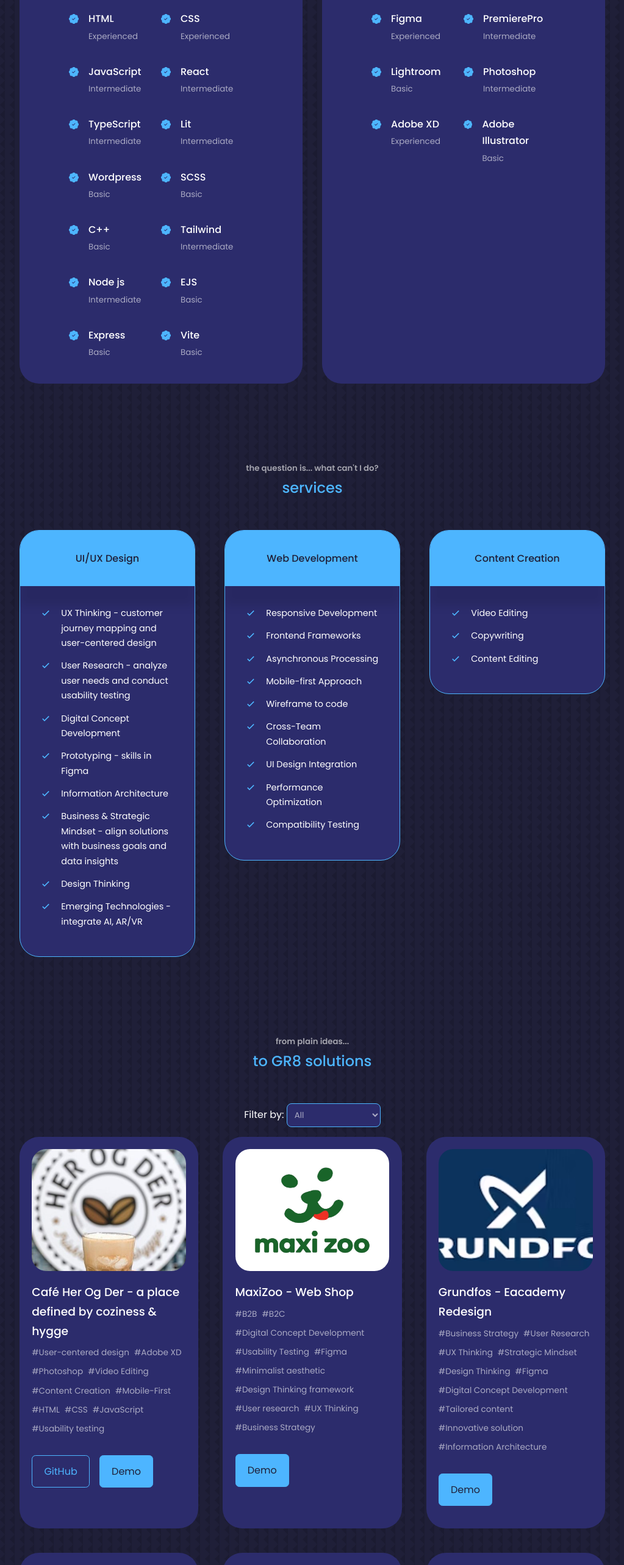
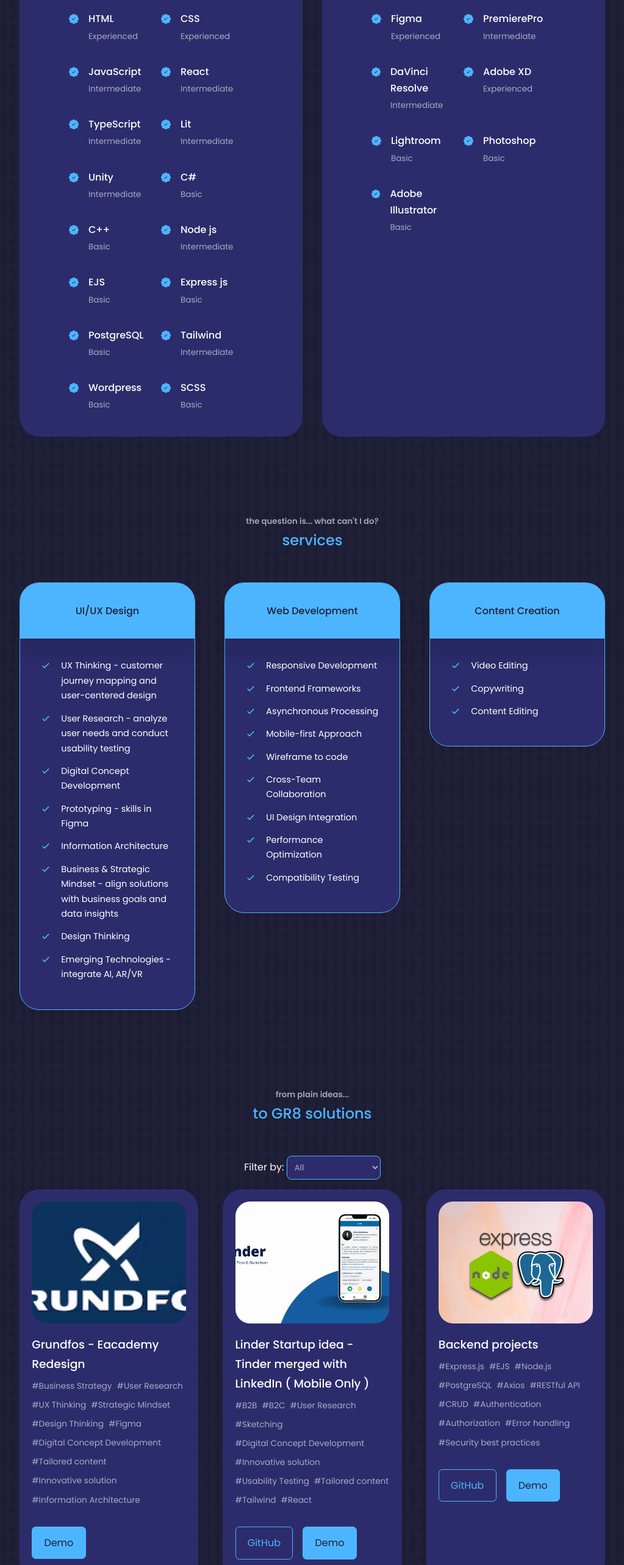
Before and after one commit to GiuliaIvan/portfolio-updatedVersion, a React (Create React App) app: page / in a window 1280 px wide. Shown: the part 1820-4386 px from the top of the page at 61% size, without its empty margins (128-1151 px from the left). Built offline with nearby package versions, Linux system fonts and the light colour scheme.

Commit message:
added Unity&backend projects

```diff
--- a/src/components/experience/experience.jsx
+++ b/src/components/experience/experience.jsx
@@ -57,14 +57,14 @@ const Experience = () => {
             <article className="experience__details">
               <BsPatchCheckFill className="experience__details-icon" />
               <div>
-                <h4>Wordpress</h4>
-                <small className="text-light">Basic</small>
+                <h4>Unity</h4>
+                <small className="text-light">Intermediate</small>
               </div>
             </article>
             <article className="experience__details">
               <BsPatchCheckFill className="experience__details-icon" />
               <div>
-                <h4>SCSS</h4>
+                <h4>C#</h4>
                 <small className="text-light">Basic</small>
               </div>
             </article>
@@ -73,13 +73,6 @@ const Experience = () => {
               <div>
                 <h4>C++</h4>
                 <small className="text-light">Basic</small>
-              </div>
-            </article>
-            <article className="experience__details">
-              <BsPatchCheckFill className="experience__details-icon" />
-              <div>
-                <h4>Tailwind</h4>
-                <small className="text-light">Intermediate</small>
               </div>
             </article>
             <article className="experience__details">
@@ -99,14 +92,35 @@ const Experience = () => {
             <article className="experience__details">
               <BsPatchCheckFill className="experience__details-icon" />
               <div>
-                <h4>Express</h4>
+                <h4>Express js</h4>
                 <small className="text-light">Basic</small>
               </div>
             </article>
             <article className="experience__details">
               <BsPatchCheckFill className="experience__details-icon" />
               <div>
-                <h4>Vite</h4>
+                <h4>PostgreSQL</h4>
+                <small className="text-light">Basic</small>
+              </div>
+            </article>
+            <article className="experience__details">
+              <BsPatchCheckFill className="experience__details-icon" />
+              <div>
+                <h4>Tailwind</h4>
+                <small className="text-light">Intermediate</small>
+              </div>
+            </article>
+            <article className="experience__details">
+              <BsPatchCheckFill className="experience__details-icon" />
+              <div>
+                <h4>Wordpress</h4>
+                <small className="text-light">Basic</small>
+              </div>
+            </article>
+            <article className="experience__details">
+              <BsPatchCheckFill className="experience__details-icon" />
+              <div>
+                <h4>SCSS</h4>
                 <small className="text-light">Basic</small>
               </div>
             </article>
@@ -134,6 +148,20 @@ const Experience = () => {
             <article className="experience__details">
               <BsPatchCheckFill className="experience__details-icon" />
               <div>
+                <h4>DaVinci Resolve</h4>
+                <small className="text-light">Intermediate</small>
+              </div>
+            </article>
+            <article className="experience__details">
+              <BsPatchCheckFill className="experience__details-icon" />
+              <div>
+                <h4>Adobe XD</h4>
+                <small className="text-light">Experienced</small>
+              </div>
+            </article>
+            <article className="experience__details">
+              <BsPatchCheckFill className="experience__details-icon" />
+              <div>
                 <h4>Lightroom</h4>
                 <small className="text-light">Basic</small>
               </div>
@@ -142,14 +170,7 @@ const Experience = () => {
               <BsPatchCheckFill className="experience__details-icon" />
               <div>
                 <h4>Photoshop</h4>
-                <small className="text-light">Intermediate</small>
-              </div>
-            </article>
-            <article className="experience__details">
-              <BsPatchCheckFill className="experience__details-icon" />
-              <div>
-                <h4>Adobe XD</h4>
-                <small className="text-light">Experienced</small>
+                <small className="text-light">Basic</small>
               </div>
             </article>
             <article className="experience__details">
--- a/src/components/portfolio/Portfolio.jsx
+++ b/src/components/portfolio/Portfolio.jsx
@@ -12,8 +12,93 @@ import IMG9 from "../../assets/yt.png";
 import IMG10 from "../../assets/maxizoo.png";
 import IMG11 from "../../assets/grundfos.png";
 import IMG12 from "../../assets/linder.png";
+import IMG13 from "../../assets/PostgreSQL.png";
+import IMG14 from "../../assets/FoT.png";
 
 const data = [
+  {
+    key: 11,
+    categories: "design",
+    tags: [
+      "Business Strategy",
+      "User Research",
+      "UX Thinking",
+      "Strategic Mindset",
+      "Design Thinking",
+      "Figma",
+      "Digital Concept Development",
+      "Tailored content",
+      "Innovative solution",
+      "Information Architecture",
+    ],
+    image: IMG11,
+    title: "Grundfos - Eacademy Redesign",
+    github:
+      "https://www.figma.com/proto/BHVMoDYG6TU6dLBVXws7Ml/Prototype-we-can-use?node-id=187-5579&p=f&t=MBwy0nDvyUDnZHKk-0&scaling=min-zoom&content-scaling=fixed&starting-point-node-id=273%3A5526",
+    demo: "https://www.figma.com/proto/BHVMoDYG6TU6dLBVXws7Ml/Prototype-we-can-use?node-id=187-5579&p=f&t=MBwy0nDvyUDnZHKk-0&scaling=min-zoom&content-scaling=fixed&starting-point-node-id=273%3A5526",
+  },
+  {
+    key: 12,
+    categories: "code",
+    tags: [
+      "B2B",
+      "B2C",
+      "User Research",
+      "Sketching",
+      "Digital Concept Development",
+      "Innovative solution",
+      "Usability Testing",
+      "Tailored content",
+      "Tailwind",
+      "React",
+    ],
+    image: IMG12,
+    title: "Linder Startup idea - Tinder merged with LinkedIn ( Mobile Only )",
+    github: "https://github.com/tracytratran/linder",
+    demo: "https://linderwebapp.netlify.app/",
+  },
+  {
+    key: 13,
+    categories: "code",
+    tags: [
+      "Express.js",
+      "EJS",
+      "Node.js",
+      "PostgreSQL",
+      "Axios",
+      "RESTful API",
+      "CRUD",
+      "Authentication",
+      "Authorization",
+      "Error handling",
+      "Security best practices",
+    ],
+    image: IMG13,
+    title: "Backend projects",
+    github: "https://github.com/GiuliaIvan/udemy_backend",
+    demo: "https://github.com/GiuliaIvan/udemy_backend",
+  },
+  {
+    key: 14,
+    categories: ["code", "design"],
+    tags: [
+      "Unity",
+      "C#",
+      "Figma",
+      "Game development",
+      "Game design",
+      "Storytelling",
+      "Character design",
+      "Level design",
+      "Animation",
+      "Sound design",
+      "Usability testing",
+    ],
+    image: IMG14,
+    title: "Fragments of Time - Unity Game",
+    github: "https://github.com/GiuliaIvan/exam_project_unity",
+    demo: "https://youtu.be/Q0ePBVqSD8o",
+  },
   {
     key: 1,
     categories: ["code", "design"],
@@ -56,44 +141,6 @@ const data = [
     demo: "https://www.figma.com/proto/2G0nRjjbvtFd6cQcSYLRrY/MaxiZoo?node-id=2-848&p=f&t=kYtTyXW4flYeS3Zh-0&scaling=scale-down&content-scaling=fixed&starting-point-node-id=4%3A14",
   },
   {
-    key: 11,
-    categories: "design",
-    tags: [
-      "Business Strategy",
-      "User Research",
-      "UX Thinking",
-      "Strategic Mindset",
-      "Design Thinking",
-      "Figma",
-      "Digital Concept Development",
-      "Tailored content",
-      "Innovative solution",
-      "Information Architecture",
-    ],
-    image: IMG11,
-    title: "Grundfos - Eacademy Redesign",
-    github:
-      "https://www.figma.com/proto/BHVMoDYG6TU6dLBVXws7Ml/Prototype-we-can-use?node-id=187-5579&p=f&t=MBwy0nDvyUDnZHKk-0&scaling=min-zoom&content-scaling=fixed&starting-point-node-id=273%3A5526",
-    demo: "https://www.figma.com/proto/BHVMoDYG6TU6dLBVXws7Ml/Prototype-we-can-use?node-id=187-5579&p=f&t=MBwy0nDvyUDnZHKk-0&scaling=min-zoom&content-scaling=fixed&starting-point-node-id=273%3A5526",
-  },
-  {
-    key: 5,
-    categories: "design",
-    tags: [
-      "B2B",
-      "Information Architecture",
-      "SaaS",
-      "User Research",
-      "UX Thinking",
-      "Figma",
-    ],
-    image: IMG5,
-    title: "PICit Dispatch view - UX/UI design (desktop only)",
-    github:
-      "https://xd.adobe.com/view/5fe1536e-ce8d-4ecc-836d-7f124c3a441f-0ab2/",
-    demo: "https://xd.adobe.com/view/5fe1536e-ce8d-4ecc-836d-7f124c3a441f-0ab2/",
-  },
-  {
     key: 6,
     categories: ["code", "design"],
     tags: [
@@ -113,45 +160,21 @@ const data = [
     demo: "https://giuliaivan.github.io/CoroBeauty/",
   },
   {
-    key: 12,
-    categories: "code",
+    key: 5,
+    categories: "design",
     tags: [
       "B2B",
-      "B2C",
-      "User Research",
-      "Sketching",
-      "Digital Concept Development",
-      "Innovative solution",
-      "Usability Testing",
-      "Tailored content",
-      "Tailwind",
-      "React",
-    ],
-    image: IMG12,
-    title: "Linder Startup idea - Tinder merged with LinkedIn ( Mobile Only )",
-    github: "https://github.com/tracytratran/linder",
-    demo: "https://linderwebapp.netlify.app/",
-  },
-  {
-    key: 2,
-    categories: ["code", "design"],
-    tags: [
-      "Design Thinking",
+      "Information Architecture",
+      "SaaS",
       "User Research",
       "UX Thinking",
-      "Business Strategy",
-      "Content creation",
-      "Illustrations",
-      "Photoshop",
-      "Adobe XD",
-      "HTML",
-      "CSS",
-      "JavaScript",
+      "Figma",
     ],
-    image: IMG2,
-    title: "Kromosom - a diversity cafe/bar, located in the center of Aarhus",
-    github: "https://github.com/GiuliaIvan/kromosom",
-    demo: "https://kromosom.netlify.app/",
+    image: IMG5,
+    title: "PICit Dispatch view - UX/UI design (desktop only)",
+    github:
+      "https://xd.adobe.com/view/5fe1536e-ce8d-4ecc-836d-7f124c3a441f-0ab2/",
+    demo: "https://xd.adobe.com/view/5fe1536e-ce8d-4ecc-836d-7f124c3a441f-0ab2/",
   },
   {
     key: 3,
@@ -190,6 +213,27 @@ const data = [
     title: "Content Creation - YouTube videos",
     github: "https://youtube.com/@giuliaivan202",
     demo: "https://youtube.com/@giuliaivan202",
+  },
+  {
+    key: 2,
+    categories: ["code", "design"],
+    tags: [
+      "Design Thinking",
+      "User Research",
+      "UX Thinking",
+      "Business Strategy",
+      "Content creation",
+      "Illustrations",
+      "Photoshop",
+      "Adobe XD",
+      "HTML",
+      "CSS",
+      "JavaScript",
+    ],
+    image: IMG2,
+    title: "Kromosom - a diversity cafe/bar, located in the center of Aarhus",
+    github: "https://github.com/GiuliaIvan/kromosom",
+    demo: "https://kromosom.netlify.app/",
   },
   {
     key: 7,
```
Also changed, not shown: src/assets/FoT.png (added), src/assets/PostgreSQL.png (added).
